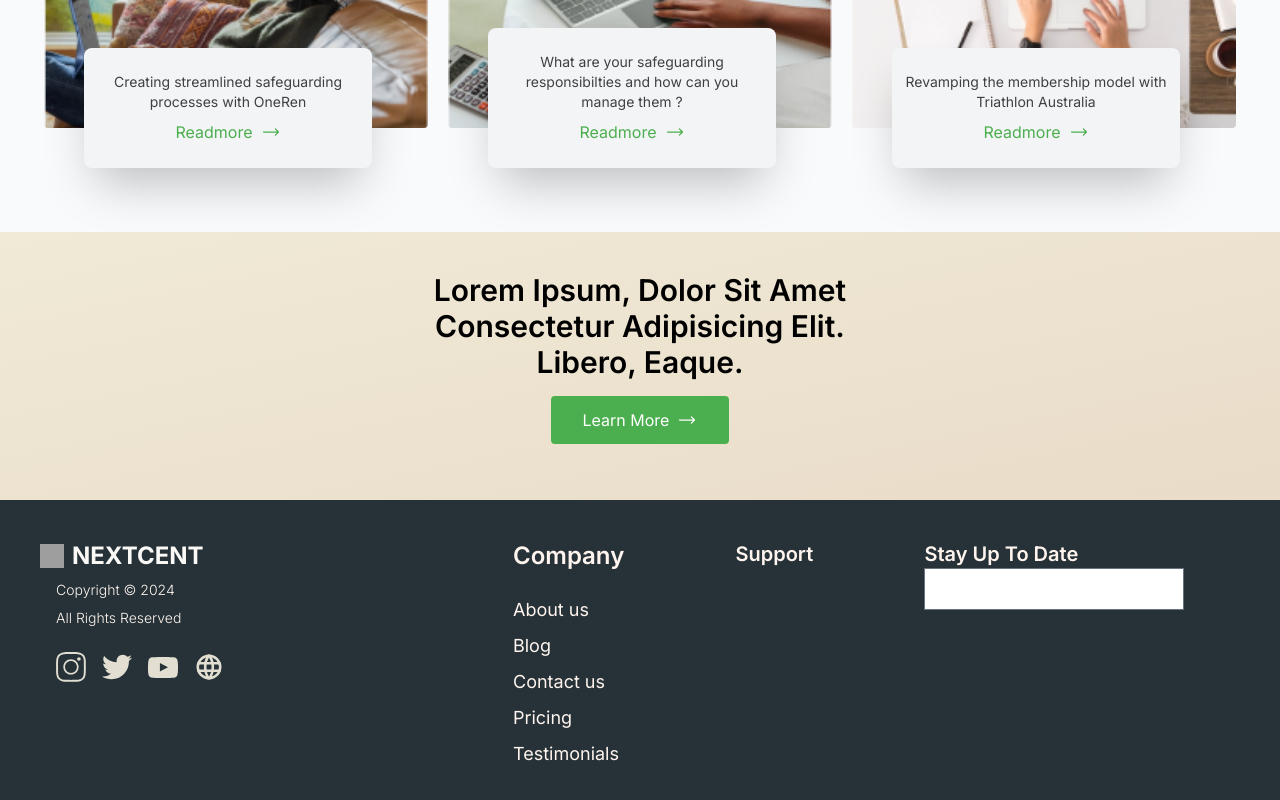
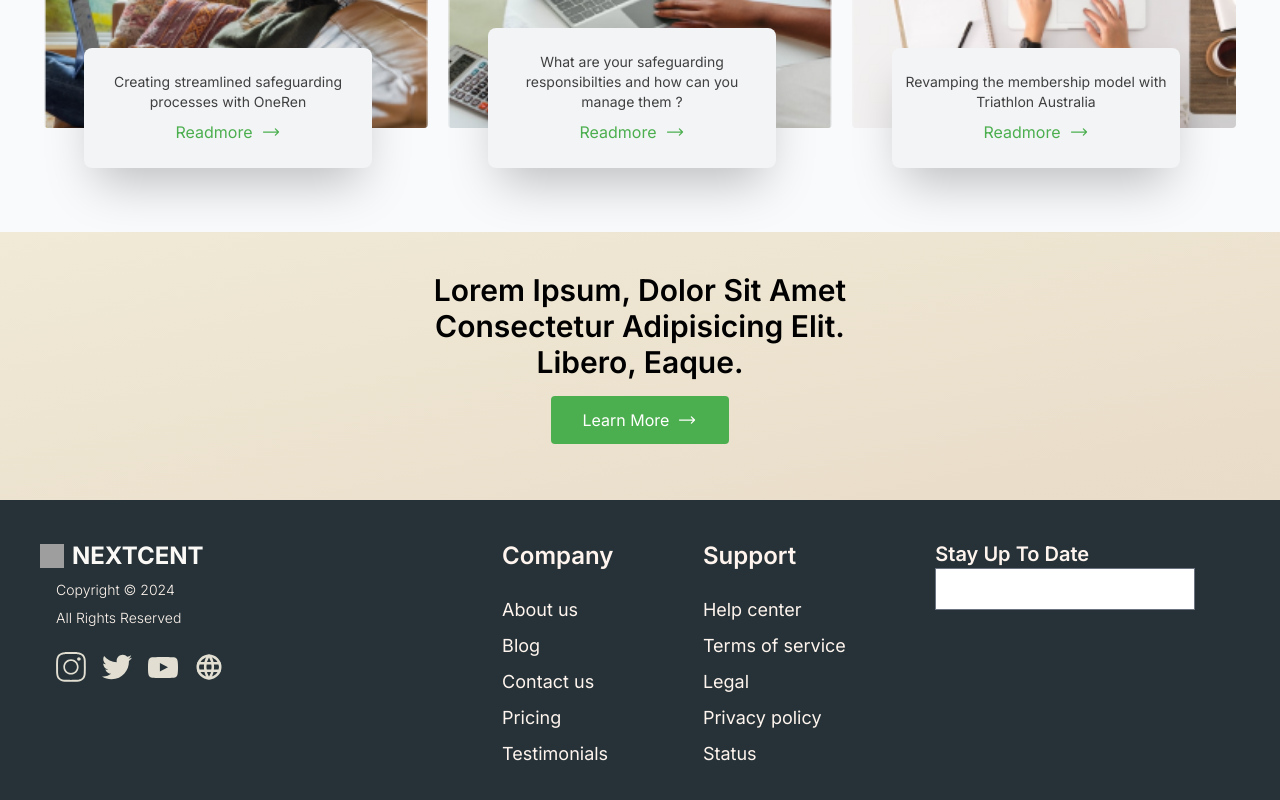
Before and after one commit to zablon-oigo/agency, a React (Vite) app: page / in a window 1280 px wide. Shown: the part 2740-3540 px from the top of the page. Built offline with nearby package versions, Linux system fonts and the light colour scheme; grey boxes are pictures that could not be loaded.

Commit message:
Adding links on support section

```diff
--- a/src/components/Footer.jsx
+++ b/src/components/Footer.jsx
@@ -44,9 +44,16 @@ function Footer() {
              </div>
              </div>
              <div className="">
-              <h2 className="text-xl capitalize font-semibold  text-[#FFF5EE]">
+              <h2 className="text-2xl capitalize font-semibold mb-6  text-[#FFF5EE]">
                 support
               </h2>
+              <div className="flex flex-col justify-center gap-y-2">
+              <a href="" className="text-lg text-[#FFF5EE] first-letter:capitalize">help center</a>
+              <a href="" className="text-lg text-[#FFF5EE] first-letter:capitalize">terms of service</a>
+              <a href="" className="text-lg text-[#FFF5EE] first-letter:capitalize">legal</a>
+              <a href="" className="text-lg text-[#FFF5EE] first-letter:capitalize">privacy policy</a>
+              <a href="" className="text-lg text-[#FFF5EE] first-letter:capitalize">status</a>
+             </div>
              </div>
              <div className="">
               <h2 className="text-xl capitalize font-semibold  text-[#FFF5EE]">
```
